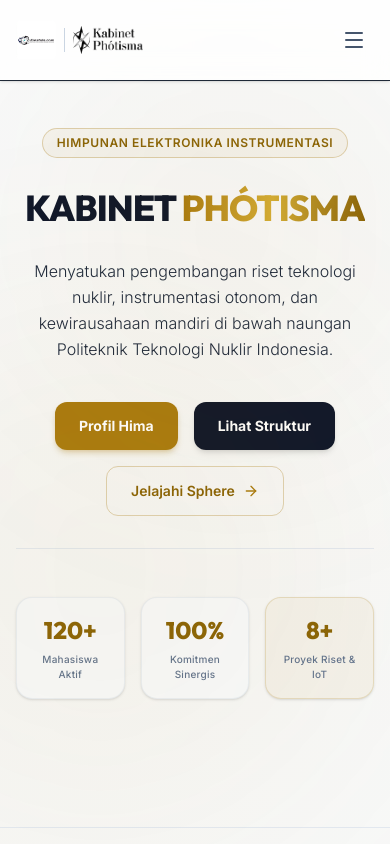
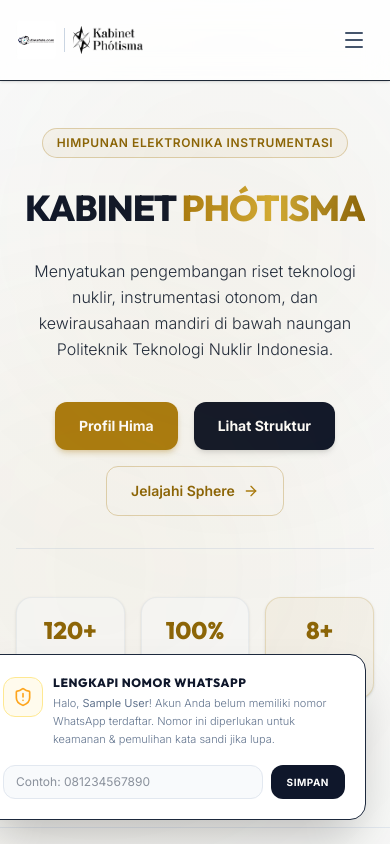
Before and after one commit to Adiguna0010/website-hima-einstein-com, a React (Vite) app: page / in a window 390 px wide. Shown: the top 844 px of the page. Built offline with nearby package versions, Linux system fonts and the light colour scheme; sample sign-in values are in the browser's storage.

Commit message:
feat: show floating notification alert for logged-in accounts without a phone number to complete their profile

```diff
--- a/src/components/Navbar.jsx
+++ b/src/components/Navbar.jsx
@@ -1,7 +1,7 @@
 import React, { useState, useEffect, useRef } from 'react';
 import { Link, useNavigate, useLocation } from 'react-router-dom';
 import {
-  Menu, X, ChevronDown, LogOut, User, LayoutDashboard, Shield,
+  Menu, X, ChevronDown, LogOut, User, LayoutDashboard, Shield, ShieldAlert,
   ShoppingBag, Compass, History, Cpu, Bell, MessageSquare, Send, ArrowLeft, Trash2, MessageCircle,
   Vote
 } from 'lucide-react';
@@ -9,7 +9,7 @@
 import { useCart } from '../context/CartContext';
 
 export default function Navbar() {
-  const { currentUser, logout } = useAuth();
+  const { currentUser, logout, updateUserPhone } = useAuth();
   const { totalQty } = useCart();
 
   const normalizeEmail = (emailStr) => {
@@ -277,6 +277,7 @@
   const dbPath = currentUser ? getDashboardPath(currentUser.role) : null;
 
   return (
+    <>
       <nav className={`fixed top-0 left-0 right-0 z-40 transition-all duration-300 border-b ${
         isScrolled
           ? 'bg-white/95 backdrop-blur-md border-gold-border py-3 shadow-md'
@@ -962,5 +963,45 @@
         </div>
       )}
     </nav>
+
+    {/* Floating Complete Phone Number Alert */}
+    {currentUser && !currentUser.phone && (
+      <div className="fixed bottom-6 right-6 z-50 w-full max-w-sm bg-white border border-gold-border rounded-2xl p-5 shadow-2xl space-y-4 text-slate-800 text-left animate-in fade-in slide-in-from-bottom-5 duration-300">
+        <div className="flex items-start gap-2.5">
+          <div className="w-10 h-10 rounded-xl bg-amber-50 border border-amber-200 flex items-center justify-center text-amber-500 shrink-0 mt-0.5 animate-pulse">
+            <ShieldAlert className="w-5 h-5" />
+          </div>
+          <div>
+            <h4 className="text-xs font-extrabold uppercase tracking-wider text-slate-900">Lengkapi Nomor WhatsApp</h4>
+            <p className="text-[11px] text-slate-500 font-light leading-relaxed mt-1">
+              Halo, <strong>{currentUser.name}</strong>! Akun Anda belum memiliki nomor WhatsApp terdaftar. Nomor ini diperlukan untuk keamanan & pemulihan kata sandi jika lupa.
+            </p>
+          </div>
+        </div>
+        <div className="flex gap-2">
+          <input
+            type="text"
+            placeholder="Contoh: 081234567890"
+            id="complete-phone-input"
+            className="flex-grow bg-slate-50 border border-slate-200 rounded-xl px-3 py-2 text-xs focus:outline-none focus:border-gold"
+          />
+          <button
+            onClick={() => {
+              const phoneInput = document.getElementById('complete-phone-input')?.value;
+              if (!phoneInput || !phoneInput.match(/^08\d{8,11}$/)) {
+                alert('Format nomor salah! Harus diawali dengan 08 dan memiliki panjang 10-13 digit.');
+                return;
+              }
+              updateUserPhone(currentUser.email, phoneInput);
+              alert('Nomor WhatsApp berhasil ditambahkan! Akun Anda kini aman.');
+            }}
+            className="px-4 py-2 bg-slate-900 hover:bg-slate-800 text-white font-bold rounded-xl text-[10px] uppercase tracking-wider active:scale-[0.98] transition-all shrink-0"
+          >
+            Simpan
+          </button>
+        </div>
+      </div>
+    )}
+  </>
 );
 }
--- a/src/context/AuthContext.jsx
+++ b/src/context/AuthContext.jsx
@@ -262,6 +262,24 @@
     localStorage.setItem('hima_users', JSON.stringify(updatedUsers));
   };
 
+  const updateUserPhone = (email, phone) => {
+    const updatedUsers = users.map(u => {
+      if (normalizeEmail(u.email) === normalizeEmail(email)) {
+        return { ...u, phone };
+      }
+      return u;
+    });
+    setUsers(updatedUsers);
+    localStorage.setItem('hima_users', JSON.stringify(updatedUsers));
+
+    // Update current user if it matches
+    if (currentUser && normalizeEmail(currentUser.email) === normalizeEmail(email)) {
+      const updatedSelf = { ...currentUser, phone };
+      setCurrentUser(updatedSelf);
+      sessionStorage.setItem('hima_current_user', JSON.stringify(updatedSelf));
+    }
+  };
+
   return (
     <AuthContext.Provider value={{
       users,
@@ -272,7 +290,8 @@
       updateUserStatus,
       updateUserRole,
       sendOTP,
-      updateUserPassword
+      updateUserPassword,
+      updateUserPhone
     }}>
       {children}
     </AuthContext.Provider>
```
Lines whose indentation alone changed are shown as unchanged.
